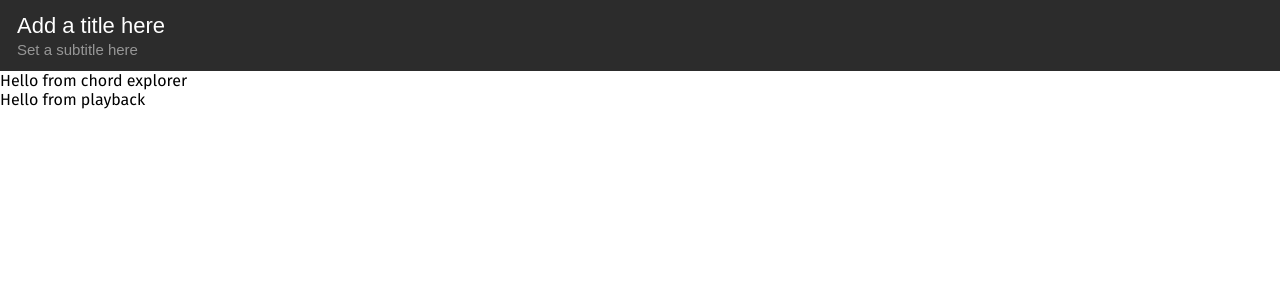
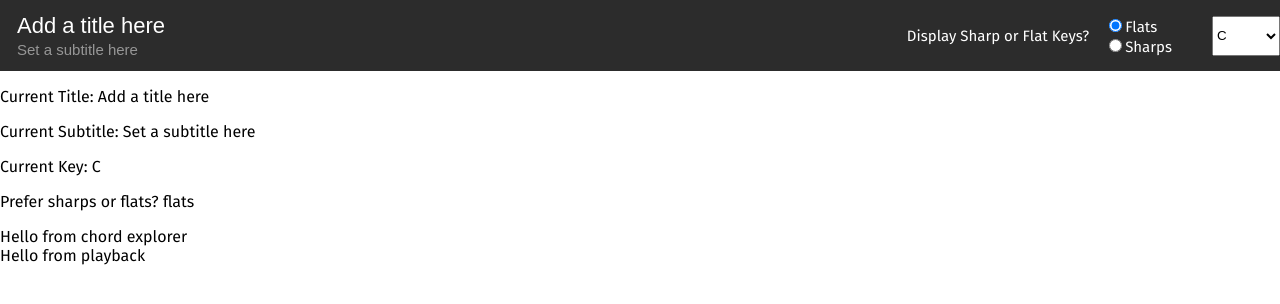
Before and after one commit to bloycey/chord-composer, a React (Create React App) app: page / in a window 1280 px wide. Shown: the top 304 px of the page. Built offline with nearby package versions, Linux system fonts and the light colour scheme.

Commit message:
Header in progress

```diff
--- a/src/App.js
+++ b/src/App.js
@@ -1,4 +1,4 @@
-import React, { useState, UseContext } from 'react';
+import React, { useState } from 'react';
 
 import ChordExplorer from "./components/ChordExplorer";
 import Header from "./components/Header";
@@ -8,17 +8,48 @@ export const DataHeader = React.createContext();
 
 function App() {
 
+	const keys = {
+		C: {
+			name: "C",
+			sharpKey: "C",
+			flatKey: "C"
+		},
+		D: {
+			name: "C# / Db",
+			sharpKey: "C#",
+			flatKey: "Db"
+		},
+		E: {
+			name: "E",
+			sharpKey: "E",
+			flatKey: "E"
+		},
+		F: {
+			name: "F",
+			sharpKey: "F",
+			flatKey: "F"
+		}
+	};
+
 // Header State
 const [title, setTitle] = useState("Add a title here");
 const [subtitle, setSubtitle] = useState("Set a subtitle here");
+const [currentKey, setCurrentKey] = useState("C");
+const [currentKeyOptions, setCurrentKeyOptions] = useState(keys[0])
+const [sharpsOrFlats, setSharpsOrFlats] = useState("flats");
 
-const headerData = { title, setTitle, subtitle, setSubtitle };
+
+const headerData = { title, setTitle, subtitle, setSubtitle, currentKey, setCurrentKey, sharpsOrFlats, setSharpsOrFlats, currentKeyOptions, setCurrentKeyOptions, keys };
 
 	return (
 		<div className="App">
 			<DataHeader.Provider value={headerData} >
 				<Header />
 			</DataHeader.Provider>
+			<p>Current Title: {title}</p>
+			<p>Current Subtitle: {subtitle}</p>
+			<p>Current Key: {currentKey}</p>
+			<p>Prefer sharps or flats? {sharpsOrFlats}</p>
 			<ChordExplorer />
 			<Playback />
 		</div>
--- /dev/null
+++ b/src/components/FlatSharpSelector.js
@@ -0,0 +1,46 @@
+import React, { useContext } from 'react';
+
+import styled from '@emotion/styled';
+
+import { DataHeader } from "../App.js";
+
+const SharpFlatWrapper = styled.div`
+	display: flex;
+	align-items: center;
+	margin-right: 25px;
+	color: #ffffff;
+`
+
+const SharpFlatTitle = styled.h5`
+	font-size: 15px;
+	margin-right: 15px;
+`
+const SharpFlatText = styled.span`
+	font-size: 15px;
+	margin-right: 15px;
+`
+
+const FlatSharpSelector = () => {
+	const { sharpsOrFlats, setSharpsOrFlats, setCurrentKey, keys } = useContext(DataHeader);
+	const setter = (setSharpsFlats, setKey) => e => {
+		const value = e.target.value;
+		setSharpsFlats(value);
+	}
+	return (
+		<SharpFlatWrapper>
+			<div>
+				<SharpFlatTitle>Display Sharp or Flat Keys?</SharpFlatTitle>
+			</div>
+			<div>
+				<div>
+					<input type="radio" name="flatsOrSharps" value="flats" checked={sharpsOrFlats === "flats"} onChange={setter(setSharpsOrFlats, setCurrentKey)}/><SharpFlatText>Flats</SharpFlatText>
+				</div>
+				<div>
+					<input type="radio" name="flatsOrSharps" value="sharps" checked={sharpsOrFlats === "sharps"} onChange={setter(setSharpsOrFlats, setCurrentKey)}/><SharpFlatText>Sharps</SharpFlatText>
+				</div>
+			</div>
+		</SharpFlatWrapper>
+	)
+}
+
+export default FlatSharpSelector;
--- a/src/components/Header.js
+++ b/src/components/Header.js
@@ -1,6 +1,8 @@
 import React, { useContext } from 'react';
 import styled from '@emotion/styled';
 
+import FlatSharpSelector from "./FlatSharpSelector";
+import KeySelector from "./KeySelector";
 import { DataHeader } from "../App.js";
 
 const TitleContainer = styled.div`
@@ -13,6 +15,7 @@ const AppHeader = styled.div`
 	width: 100%;
 	display: flex;
 	align-items: center;
+	justify-content: space-between;
 `
 const Title = styled.input`
 	color: #ffffff;
@@ -37,6 +40,10 @@ const Subtitle = styled.input`
 	}
 `
 
+const FlatSharpContainer = styled.div`
+	display: flex;
+`
+
 const Header = props => {
 	const { title, subtitle, setTitle, setSubtitle } = useContext(DataHeader);
 	console.log(title);
@@ -46,6 +53,10 @@ const Header = props => {
 				<Title value={title} onChange={e => setTitle(e.target.value)}/><br/>
 				<Subtitle value={subtitle} onChange={e => setSubtitle(e.target.value)}/>
 			</TitleContainer>
+			<FlatSharpContainer>
+				<FlatSharpSelector/>
+				<KeySelector />
+			</FlatSharpContainer>
 		</AppHeader>
 	)
 }
--- /dev/null
+++ b/src/components/KeySelector.js
@@ -0,0 +1,26 @@
+import React, { useContext, useEffect } from 'react';
+import styled from '@emotion/styled';
+
+import { DataHeader } from "../App.js";
+
+const KeySelector = () => {
+	const {keys, currentKey, setCurrentKey, sharpsOrFlats, currentKeyOptions, setCurrentKeyOptions,} = useContext(DataHeader);
+	console.log("Sharp or flat?", sharpsOrFlats);
+	const setter = (set, setOptions) => e => {
+		const value = e.target.value;
+		set(value);
+		// setOptions(options)
+	}
+	return (
+		<select value={currentKey} onChange={setter(setCurrentKey, setCurrentKeyOptions)}>
+			{Object.keys(keys).map(key => (
+				sharpsOrFlats === "flats"
+					? <option value={keys[key].flatKey} options={keys[key]} key={keys[key].name} selected={keys[key].flatKey === currentKey}>{keys[key].name}</option>
+					: <option value={keys[key].sharpKey} options={keys[key]} key={keys[key].name} selected={keys[key].sharpKey === currentKey}>{keys[key].name}</option>
+			))
+		}
+		</select>
+	)
+}
+
+export default KeySelector;
```
